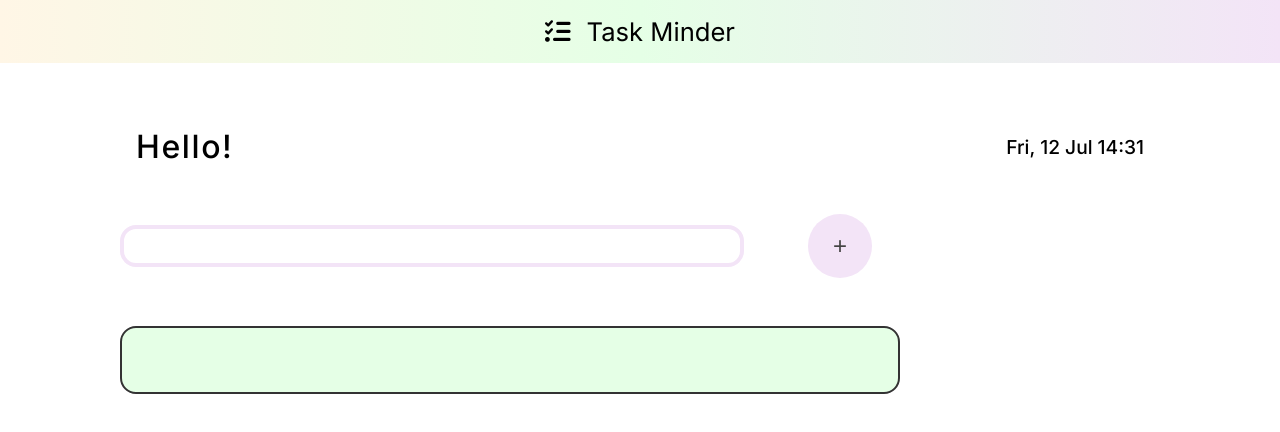
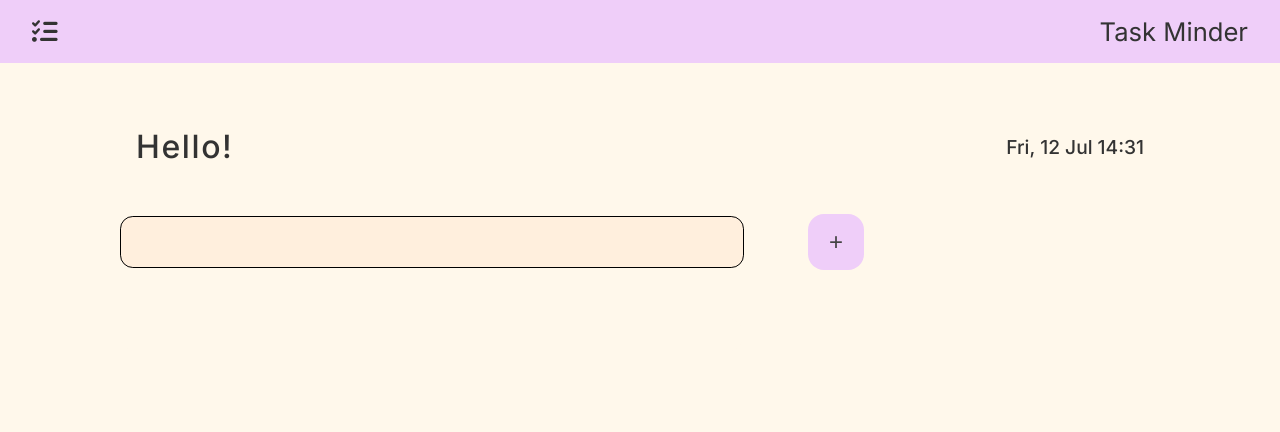
Before and after one commit to ucangun/Task_Minder, a React (Create React App) app: page / in a window 1280 px wide. Shown: the top 432 px of the page. Built offline with nearby package versions, Linux system fonts and the light colour scheme.

Commit message:
"Updated App.css with new color palette and styling changes; modified TodoList.jsx to add completed class to todo items"

```diff
--- a/src/App.css
+++ b/src/App.css
@@ -1,9 +1,12 @@
 @import url("https://fonts.googleapis.com/css2?family=Inter:wght@100..900&display=swap");
 
 :root {
-  --color-green: #e5ffe6;
-  --color-pink: #f3e4f7;
-  --color-peach: #fff6e6;
+  --color-green: #c7ffc9;
+  --color-pink: #efcef9;
+  --color-green-hover: #a3d6a6;
+  --color-pink-hover: #d8addf;
+  --color-peach: #fff8eb;
+  --color-peach-hover: #ffefdd;
   --color-black: #000000;
   --color-white: #ffffff;
   --color-gray: #333;
@@ -16,8 +19,9 @@
 }
 
 body {
-  background-color: var(--color-white);
+  background-color: var(--color-peach);
   font-family: "Inter", sans-serif;
+  color: var(--color-gray);
 }
 
 /* ---------------------------------- */
@@ -25,18 +29,13 @@ body {
 /* ---------------------------------- */
 
 .header {
-  background: linear-gradient(
-    to right,
-    var(--color-peach),
-    var(--color-green),
-    var(--color-pink)
-  );
+  background-color: var(--color-pink);
   font-size: 1.6rem;
   font-weight: 400;
   padding: 1rem 2rem;
 
   display: flex;
-  justify-content: center;
+  justify-content: space-between;
   align-items: center;
   gap: 1rem;
 }
@@ -52,6 +51,7 @@ body {
   justify-content: space-between;
   align-items: center;
   padding: 3rem 6rem 1rem 6rem;
+  color: var(--color-gray);
 
   font-size: 2rem;
   font-weight: 500;
@@ -84,20 +84,21 @@ body {
 
 .todoList-input input {
   width: 60%;
-  padding: 0.5rem 1rem;
+  padding: 1rem 1rem;
   outline: none;
-  border: 0.3rem solid var(--color-pink);
-  border-radius: 1rem;
+  background-color: var(--color-peach-hover);
+  border: 0.1rem solid var(--color-black);
+  border-radius: 0.8rem;
 
   font-size: 1rem;
 }
 
 .todoList-input button {
-  /* padding: 0.5rem 1rem; */
-  width: 4rem;
-  height: 4rem;
+  width: 3.5rem;
+  height: 3.5rem;
   border: none;
-  border-radius: 50%;
+  border-radius: 1rem;
+  transition: all 0.8s;
   cursor: pointer;
 
   font-size: 1.5rem;
@@ -105,12 +106,16 @@ body {
   color: #444;
 }
 
+.todoList-input button:hover {
+  background-color: var(--color-pink-hover);
+}
+
 .todoList-container {
-  padding: 2rem;
-  border: 2px solid var(--color-gray);
+  padding: 1rem 0.5rem;
+  border: 0.1rem solid var(--color-peach);
   border-radius: 1rem;
-  width: 75%;
-  background-color: var(--color-green);
+  width: 60%;
+  background-color: var(--color-peach);
   color: #333;
 }
 
@@ -119,10 +124,15 @@ body {
   justify-content: space-between;
   align-items: center;
   margin-bottom: 1rem;
+  cursor: pointer;
 
-  background-color: var(--color-white);
+  background-color: var(--color-pink);
   padding: 1rem 2rem;
-  border-radius: 2rem;
+  border-radius: 1rem;
+}
+
+.todo p {
+  font-size: 1.2rem;
 }
 
 .resultBox {
@@ -143,3 +153,7 @@ body {
 .line {
   text-decoration: line-through;
 }
+
+.completed {
+  background-color: var(--color-green);
+}
--- a/src/components/TodoList.jsx
+++ b/src/components/TodoList.jsx
@@ -46,7 +46,7 @@ const TodoList = () => {
       </div>
       <div className="todoList-container">
         {todos.map(({ id, text, completed }) => (
-          <div className="todo" key={id}>
+          <div className={` todo ${completed ? "completed" : ""}`} key={id}>
             <p className={completed ? "line" : ""}>{text}</p>
             <div className="resultBox">
               <i
```
